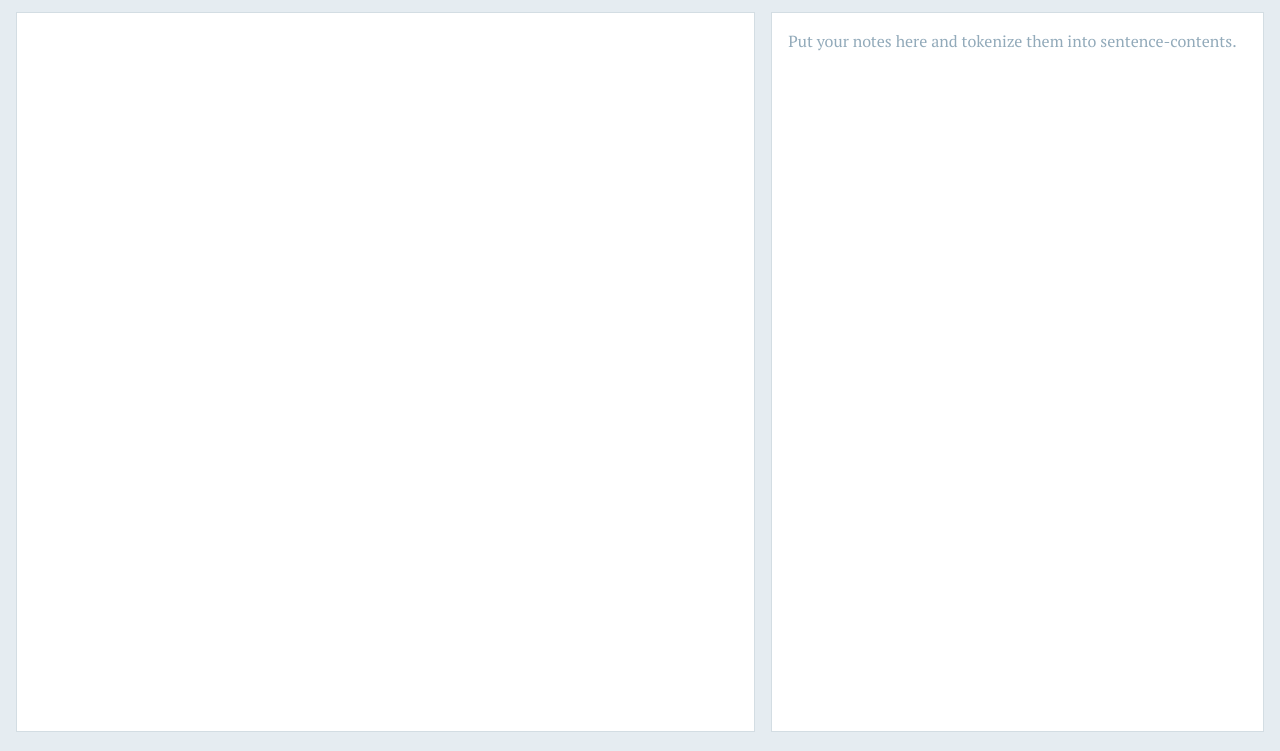
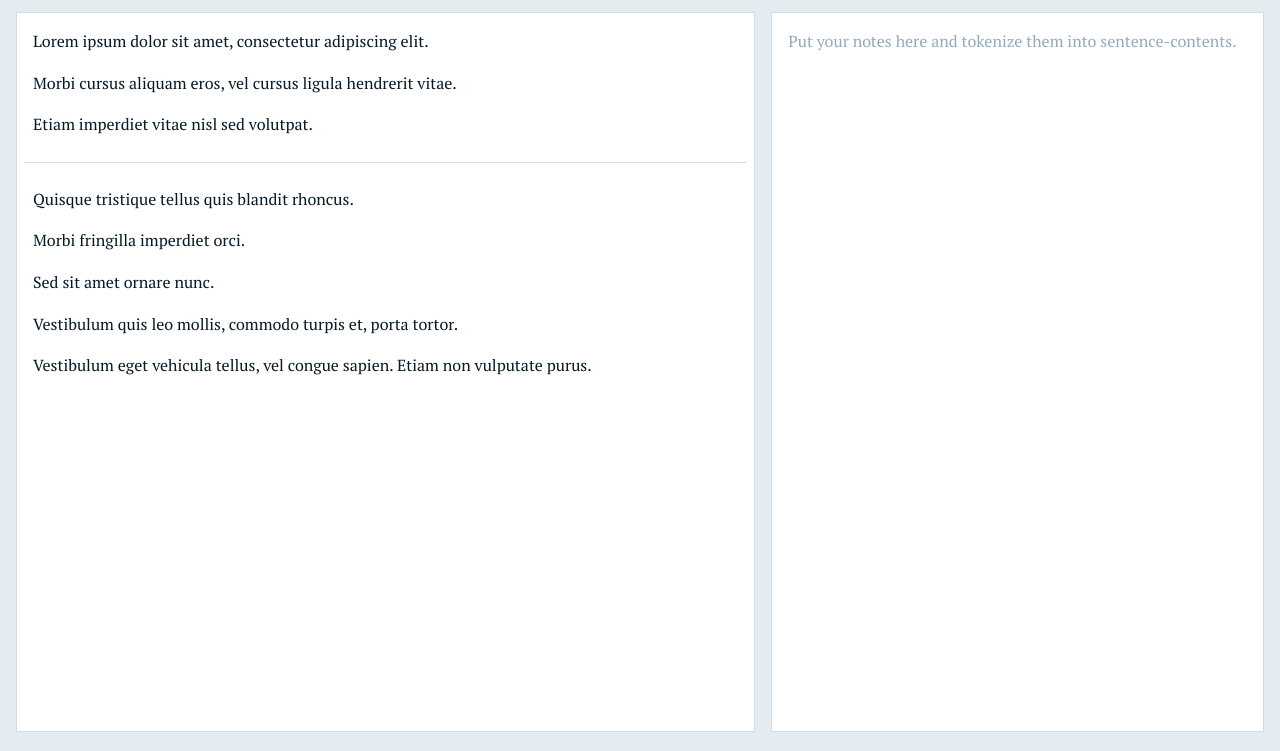
Before and after one commit to vankodev/Revisio, a website: page index.html in a window 1280 px wide. Shown: the part 49-800 px from the top of the page. Drawn offline with Linux system fonts and the light colour scheme.

Commit message:
Create the View logic

```diff
--- a/css/style.css
+++ b/css/style.css
@@ -154,7 +154,6 @@ input {
 }
 
 .sentence {
-  padding: 0.5em;
   cursor: move;
 }
 
@@ -174,10 +173,10 @@ input {
   background-color: var(--clr-accent-400);
 } */
 
-.sentence-content,
+/* .sentence-content,
 .variant-content {
   pointer-events: none;
-}
+} */
 
 .dragging {
   outline: 2px solid var(--clr-accent-400);
--- a/js/script.js
+++ b/js/script.js
@@ -83,14 +83,70 @@ class Model {
 }
 
 class View {
-  constructor() {}
+  constructor() {
+    this.paragraphList = this.getElement(".paragraph-list");
+  }
+
+  createElement(tag, className) {
+    const element = document.createElement(tag);
+
+    if (className) element.classList.add(className);
+
+    return element;
+  }
+
+  getElement(selector) {
+    const element = document.querySelector(selector);
+
+    return element;
+  }
+
+  getElementIndex(element) {
+    var index = 0;
+    while ((element = element.previousElementSibling)) {
+      index++;
+    }
+    return index;
+  }
+
+  displayRevision(revision) {
+    this.paragraphList.innerHTML = "";
+
+    for (var p = 0; p < revision.length; p++) {
+      const paragraph = this.createElement("li", "paragraph");
+      this.paragraphList.appendChild(paragraph);
+
+      const sentenceList = this.createElement("ul", "sentence-list");
+      paragraph.appendChild(sentenceList);
+
+      for (var s = 0; s < revision[p].length; s++) {
+        const sentence = this.createElement("li", "sentence");
+        sentence.setAttribute("draggable", "true");
+        sentence.tabIndex = 0;
+        sentenceList.appendChild(sentence);
+
+        for (var v = 0; v < revision[p][s].length; v++) {
+          const variant = this.createElement("p", "variant");
+          variant.textContent = revision[p][s][v];
+          sentence.appendChild(variant);
+        }
+      }
+    }
+  }
 }
 
 class Controller {
   constructor(model, view) {
     this.model = model;
     this.view = view;
+
+    // Display initial revision
+    this.onRevisionChanged(this.model.revision);
   }
+
+  onRevisionChanged = (revision) => {
+    this.view.displayRevision(revision);
+  };
 }
 
 const app = new Controller(new Model(), new View());
```
